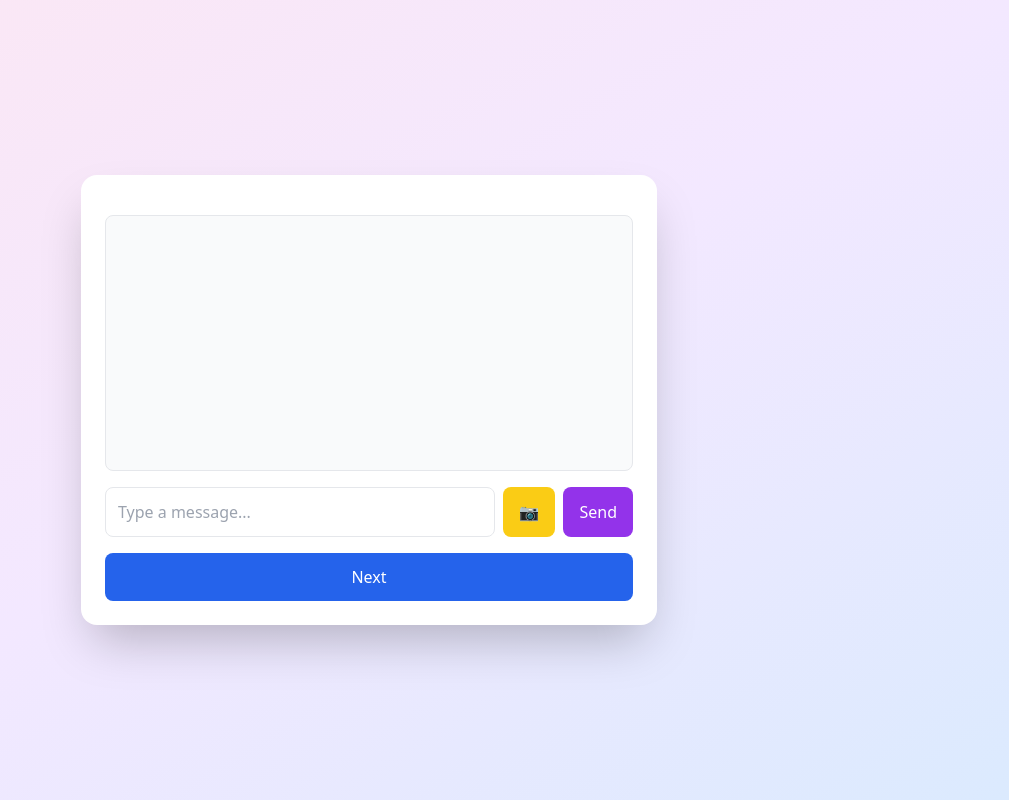
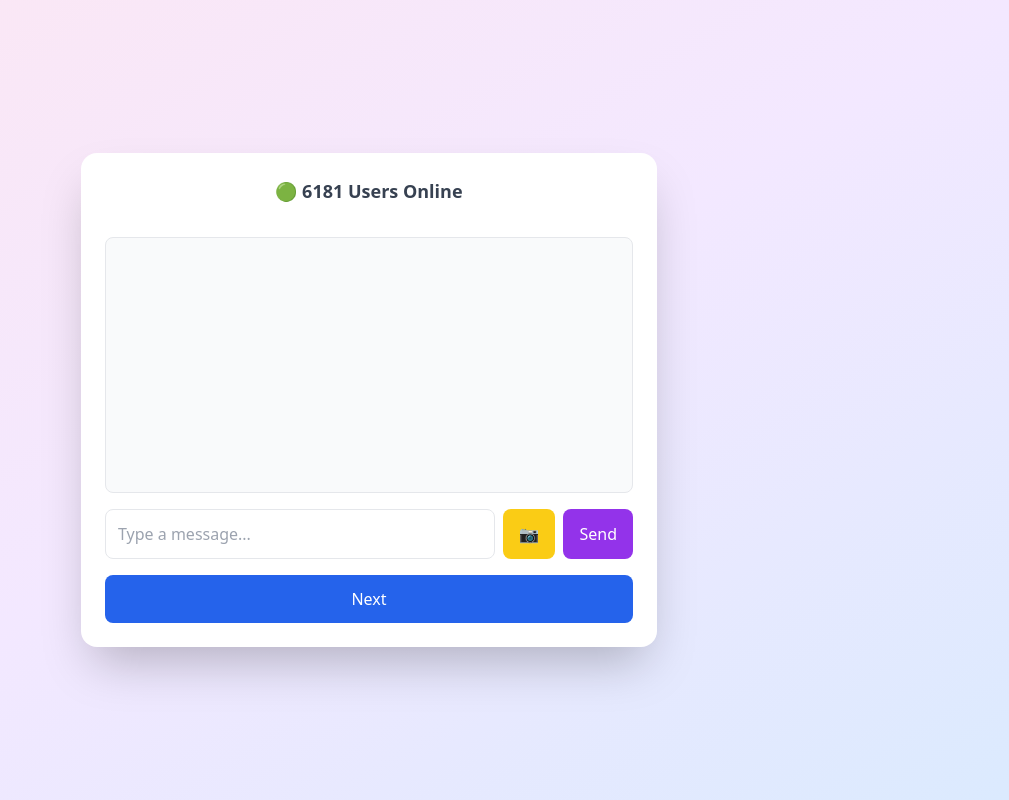
Before and after one commit to Mlink6783/Random-Chat, a website: page random-chat/public/chat.html in a window 1280 px wide. Shown: the whole page, without its empty margins (271-1280 px from the left). Drawn offline with nearby package versions, Linux system fonts and the light colour scheme; no server answers.

Commit message:
Update chat.html

```diff
--- a/random-chat/public/chat.html
+++ b/random-chat/public/chat.html
@@ -9,14 +9,23 @@
 </head>
 <body class="bg-gradient-to-br from-pink-100 via-purple-100 to-blue-100 min-h-screen flex items-center justify-center">
   <div class="bg-white shadow-2xl rounded-2xl max-w-xl w-full p-6 flex flex-col space-y-4">
+
+    <!-- 🟢 Online Users Count -->
+    <div class="text-center text-gray-700 text-lg font-semibold">
+      🟢 <span id="onlineCount">Loading...</span> Users Online
+    </div>
+
+    <!-- Partner Info -->
     <div class="flex items-center space-x-4" id="partnerInfo">
       <!-- Partner Info Will Be Inserted Here -->
     </div>
 
+    <!-- Chat Box -->
     <div id="chatBox" class="border p-4 rounded-lg h-64 overflow-y-auto bg-gray-50 space-y-2 text-sm">
       <!-- Messages go here -->
     </div>
 
+    <!-- Input Section -->
     <div class="flex space-x-2">
       <input
         type="text"
@@ -44,6 +53,7 @@
       </button>
     </div>
 
+    <!-- Next Button -->
     <button
       id="searchBtn"
       class="w-full bg-blue-600 hover:bg-blue-700 text-white py-3 rounded-lg transition-all"
@@ -52,6 +62,21 @@
     </button>
   </div>
 
+  <script>
+    // Online Users Counter Logic
+    function getRandomOnlineCount() {
+      return Math.floor(Math.random() * (7000 - 4500 + 1)) + 4500;
+    }
+
+    function updateOnlineCount() {
+      document.getElementById('onlineCount').innerText = getRandomOnlineCount();
+    }
+
+    // Initial call + update every 5 seconds
+    updateOnlineCount();
+    setInterval(updateOnlineCount, 5000);
+  </script>
+
   <script src="script.js"></script>
 </body>
 </html>
```
